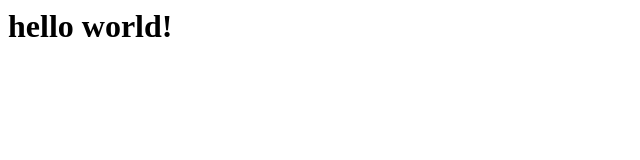
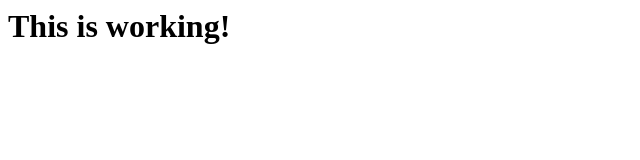
Before and after one commit to rubbishbinjs/rubbishbinjs.github.io, a plain HTML site: page index.html in a window 1280 px wide. Shown: the whole page, without its empty margins (0-640 px from the left). Drawn offline with Linux system fonts and the light colour scheme.

Commit message:
Update index.html

```diff
--- a/index.html
+++ b/index.html
@@ -1 +1 @@
-<h1>hello world!</h1>
+<h1>This is working!</h1>
```
